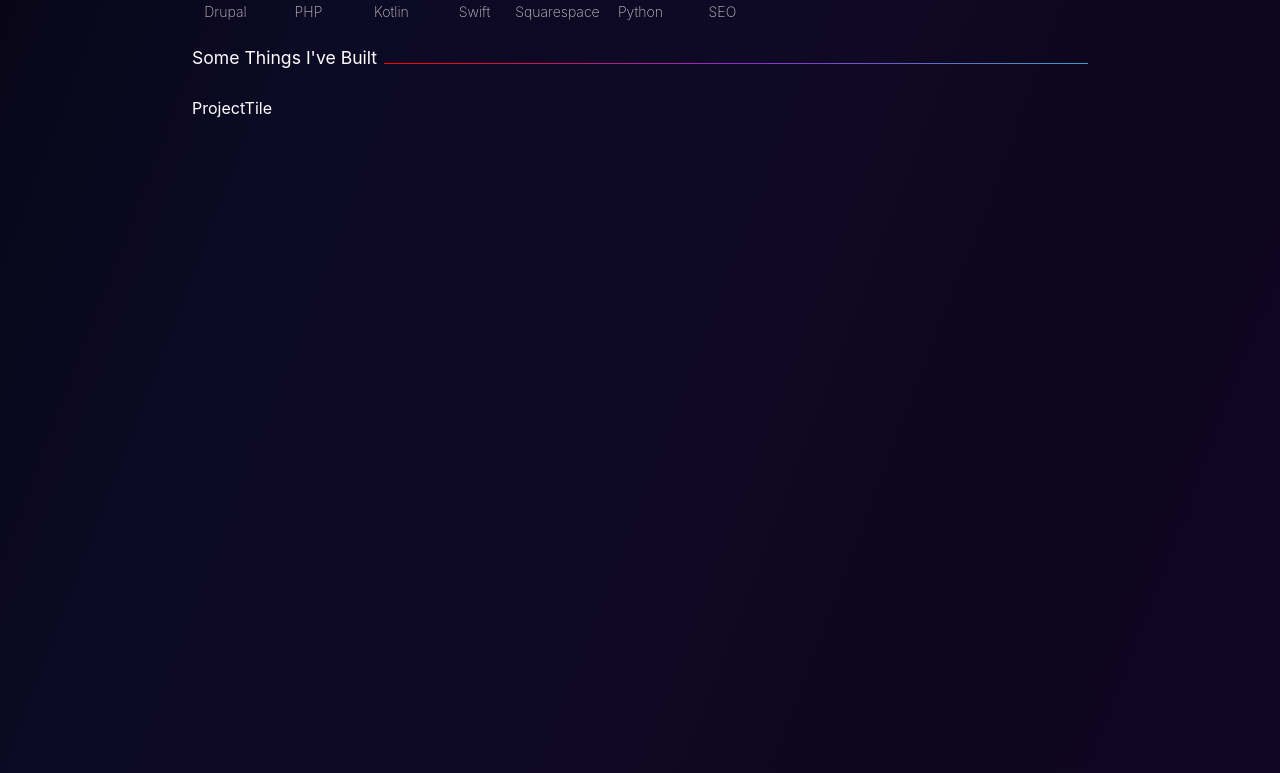
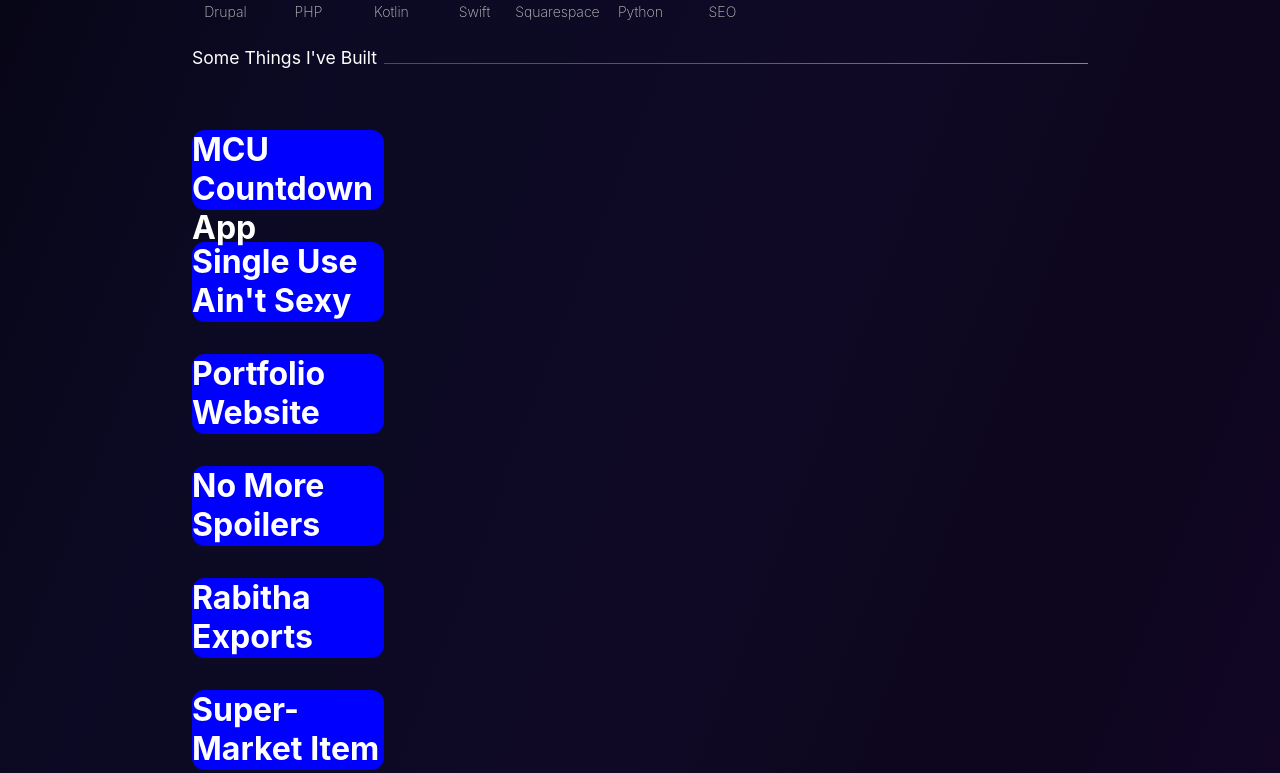
Before and after one commit to mdmathewdc/Mathew-Dony-Portfolio, a Next.js app in the folder mathew-dony-portfolio/: page / in a window 1280 px wide. Shown: the part 2023-2796 px from the top of the page. Built offline with nearby package versions, Linux system fonts and the light colour scheme; a web font is replaced by a local one.

Commit message:
Add project tiles

```diff
--- a/mathew-dony-portfolio/components/ProjectTile.jsx
+++ b/mathew-dony-portfolio/components/ProjectTile.jsx
@@ -1,9 +1,34 @@
-import React from 'react'
+import React from "react";
+import { motion } from "framer-motion";
+import { useRef, useEffect, useState } from "react";
+import { projectData } from "./constants/ProjectData";
+import styled from "styled-components";
 
 const ProjectTile = () => {
   return (
-    <div>ProjectTile</div>
-  )
-}
+    <TileContainer>
+      <motion.h1 className="carousel ">
+        <motion.div className="inner-carousel">
+          {projectData.map((project, index) => {
+            return (
+              <motion.div className="item">
+                <p>{project.name}</p>
+              </motion.div>
+            );
+          })}
+        </motion.div>
+      </motion.h1>
+    </TileContainer>
+  );
+};
 
-export default ProjectTile
+const TileContainer = styled.div`
+  .item {
+    height: 5rem;
+    width: 12rem;
+    background-color: blue;
+    border-radius: 0.8rem;
+  }
+`;
+
+export default ProjectTile;
```
